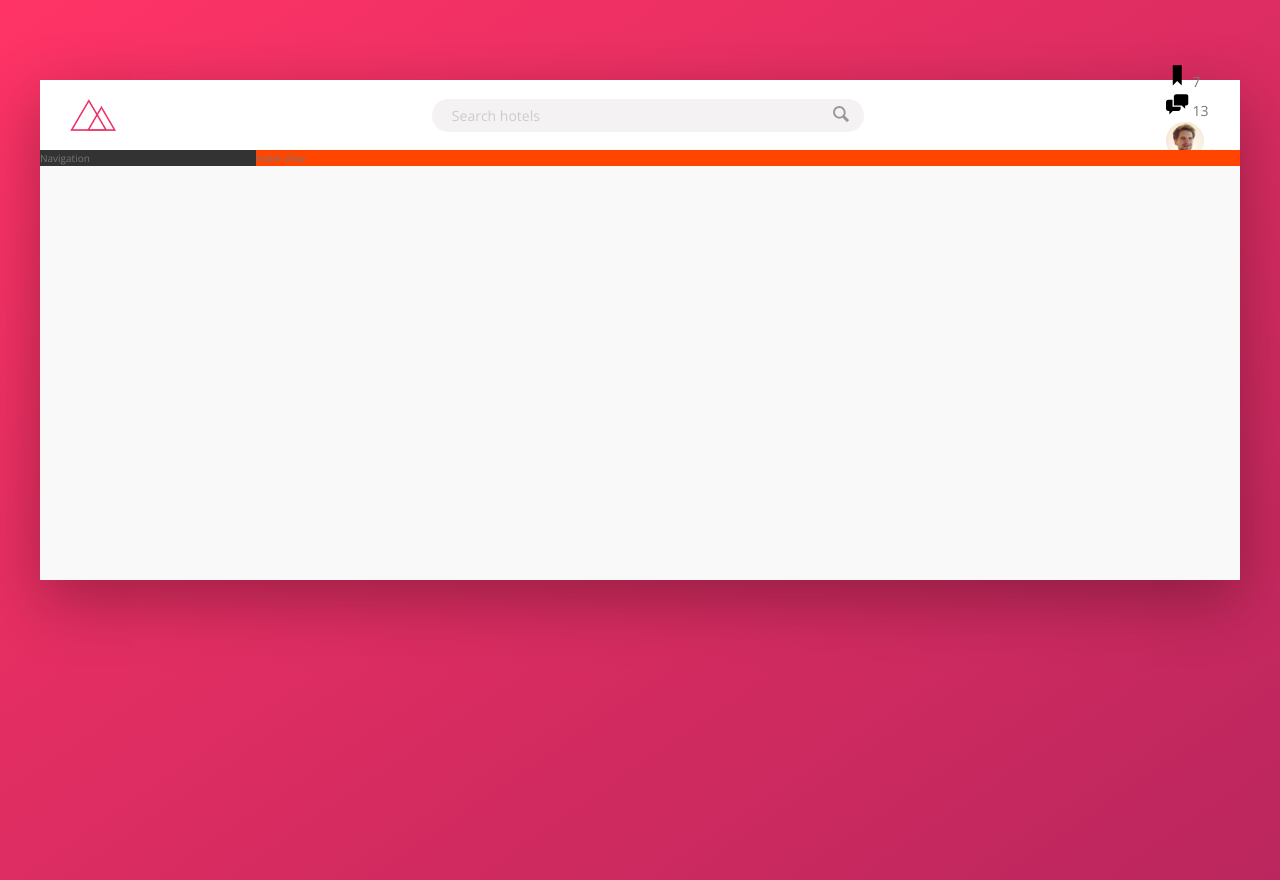
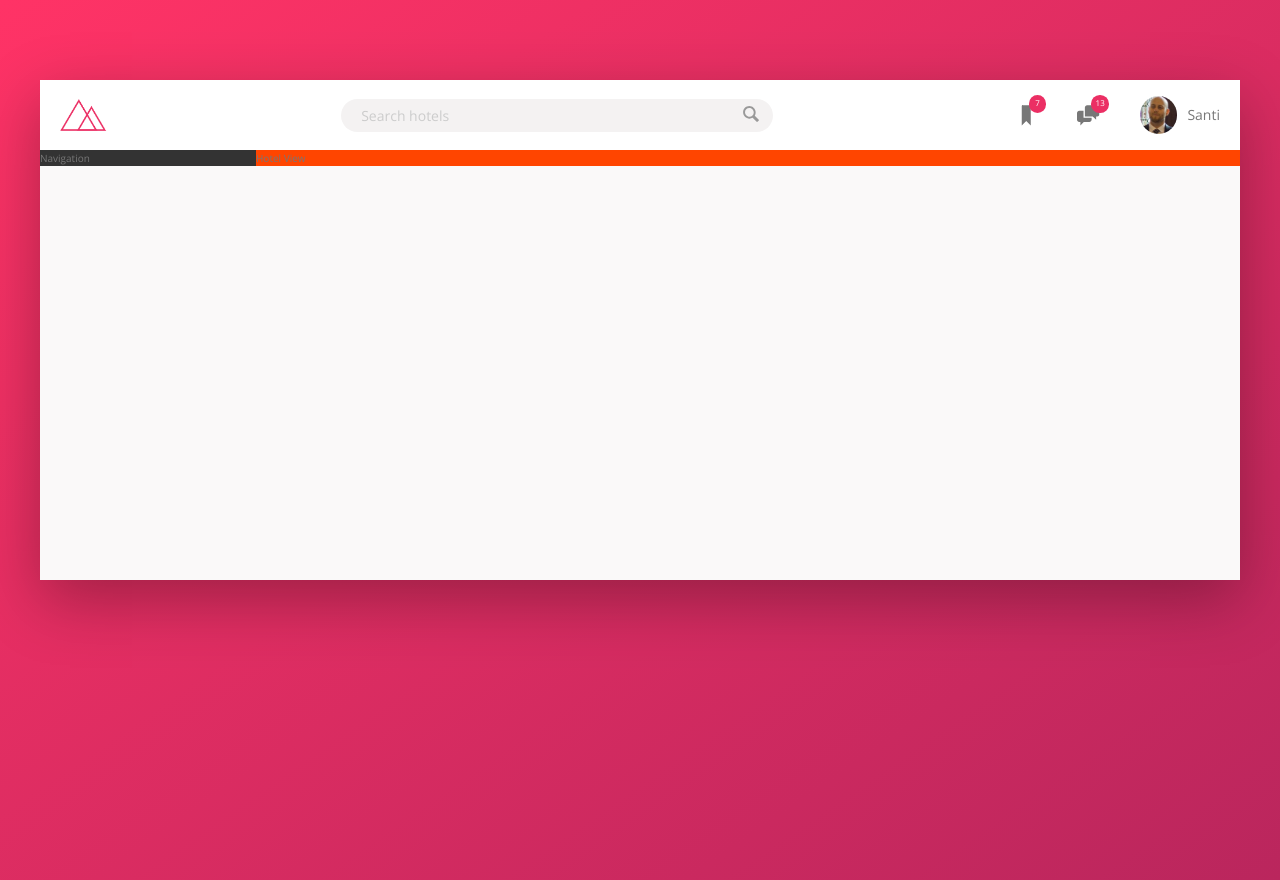
Before and after one commit to santi-go/trillo, a website: page index.html in a window 1280 px wide. Drawn offline with nearby package versions, Linux system fonts and the light colour scheme.

Commit message:
Header part 3 done

```diff
--- a/index.html
+++ b/index.html
@@ -29,16 +29,18 @@
               <svg class="user-nav__icon">
                 <use xlink:href="img/sprite.svg#icon-bookmark"><use>
               </svg>
-              <span class="user-nav_notification">7</span>
+              <span class="user-nav__notification">7</span>
             </div>
+
             <div class="user-nav__icon-box">
               <svg class="user-nav__icon">
                 <use xlink:href="img/sprite.svg#icon-chat"><use>
               </svg>
-              <span class="user-nav_notification">13</span>
+              <span class="user-nav__notification">13</span>
             </div>
+
             <div class="user-nav__user">
-              <img src="img/user.jpg" alt="User photo" class="user-nav__user-photo">
+              <img src="img/santi.jpeg" alt="User photo" class="user-nav__user-photo">
               <span class="user-nav__user-name">Santi</span>
             </div>
           </nav>
--- a/sass/_components.scss
+++ b/sass/_components.scss
@@ -2,7 +2,7 @@
 //////////////LOGO
 .logo {
   height: 3.25rem;
-  margin-left: 3rem;
+  margin-left: 2rem;
 }
 
 //////////////SEARCH
@@ -66,31 +66,51 @@
 /////////////USER-NAV
 
 .user-nav {
+  display: flex;
+  align-items: center;
+  align-self: stretch;
+
+  & > * {
+    padding: 0 2rem;
+    cursor: pointer;
+    height: 100%;
+    display: flex;
+    align-items: center;
+  }
+
+  & > *:hover {
+    background-color: var(--color-grey-light-2);
+  }
+
   &__icon-box{
-
+    position: relative;
   }
 
   &__icon {
     height: 2.25rem;
     width: 2.25rem;
+    fill: var(--color-grey-dark-2);
   }
 
   &__notification {
+    font-size: .8rem;
+    height: 1.75rem;
+    width: 1.75rem;
+    border-radius: 50%;
+    background-color: var(--color-primary);
+    color: #fff;
+    position: absolute;
+    top: 1.5rem;
+    right: 1.1rem;
 
-  }
-
-  &__user {
-
+    display: flex;
+    justify-content: center;
+    align-items: center;
   }
 
   &__user-photo {
     height: 3.75rem;
     border-radius: 50%;
+    margin-right: 1rem;
   }
-
-  &__user-name {
-
-  }
-
-
 }
```
Also changed, not shown: css/style.css, img/santi.jpeg (added), img/user.jpg (deleted).
